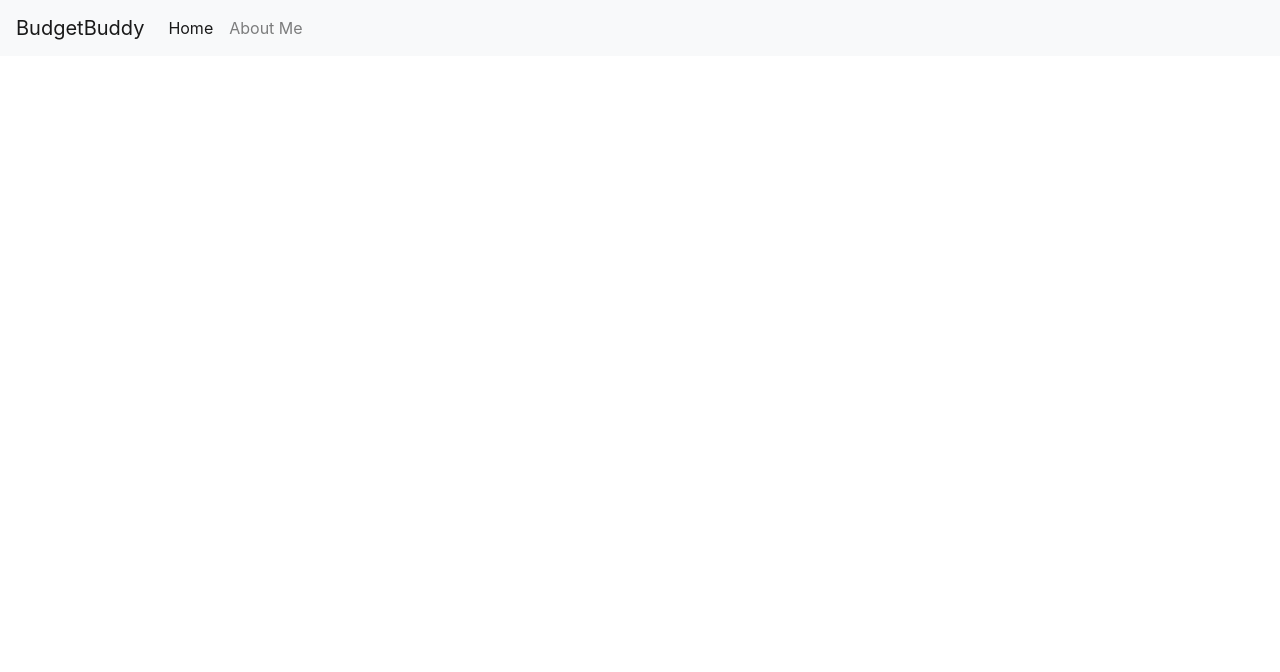
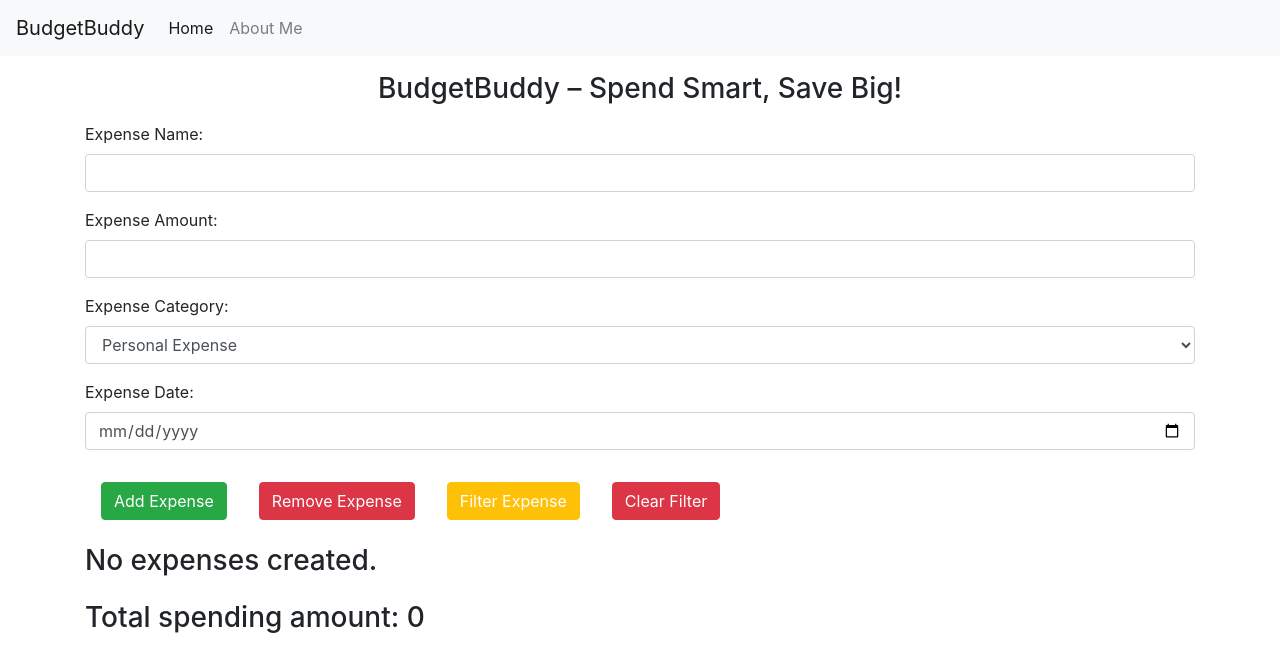
Before and after one commit to Sukrut11/BudgetBuddy, a React (Vite) app: page / in a window 1280 px wide. Shown: the top 672 px of the page. Built offline with nearby package versions, Linux system fonts and the light colour scheme.

Commit message:
Basic changes 08 March

```diff
--- a/src/App.jsx
+++ b/src/App.jsx
@@ -11,7 +11,7 @@ export default function App() {
       <Router>
         <Navbar navbarTitle="BudgetBuddy" firstNavComponent="Home" secondNavComponent="About Me" />
         <Routes>
-          <Route path="/" />
+          <Route path="/" element={<ExpenseTracker expenseTrackerHeading = "BudgetBuddy – Spend Smart, Save Big!"/>}/>
           <Route path="/home" element={<ExpenseTracker expenseTrackerHeading = "BudgetBuddy – Spend Smart, Save Big!"/>} />
           <Route path = "/aboutme" element = {<AboutMe />}/>
         </Routes>
--- a/src/Components/AboutMe.jsx
+++ b/src/Components/AboutMe.jsx
@@ -33,13 +33,13 @@ export default function AboutMe() {
                     <strong>Removing an Expense:</strong> Click on the
                     <span className="text-red-600 font-semibold"> Delete</span> button to remove an unwanted expense.
                     <br />
-                    <span className="text-sm text-gray-500"><strong className="text-red-600">Note:</strong> This action cannot be undone!</span>
+                    <span className="text-sm text-gray-500"><strong className="text-red-600" style={{color: "red"}}>Note:</strong> This action cannot be undone!</span>
                 </li>
                 <li>
                     <strong>Clearing All Expenses:</strong> If you wish to start fresh, you can delete all expenses with the
                     <span className="text-red-600 font-semibold"> Clear All</span> button.
                     <br />
-                    <span className="text-sm text-gray-500"><strong className="text-red-600">Note:</strong> This will permanently remove all recorded expenses.</span>
+                    <span className="text-sm text-gray-500"><strong className="text-red-600" style={{color: "red"}}>Note:</strong> This will permanently remove all recorded expenses.</span>
                 </li>
             </ul>
 
--- a/src/Components/ExpenseTracker.jsx
+++ b/src/Components/ExpenseTracker.jsx
@@ -266,8 +266,8 @@ export default function ExpenseTracker(props) {
   return (
     <>
       <div className="container my-3">
-        <Alert alert={alert} />
-        <h3 className="heading my-3" align="center">
+        <Alert alert={alert} style={{minHeight: 65}}  />
+        <h3 className="heading my-3" style={{marginTop: 1000}} align="center">
           {props.expenseTrackerHeading}
         </h3>
         <form>
```
Also changed, not shown: src/Components/Alert.jsx (indentation only).
